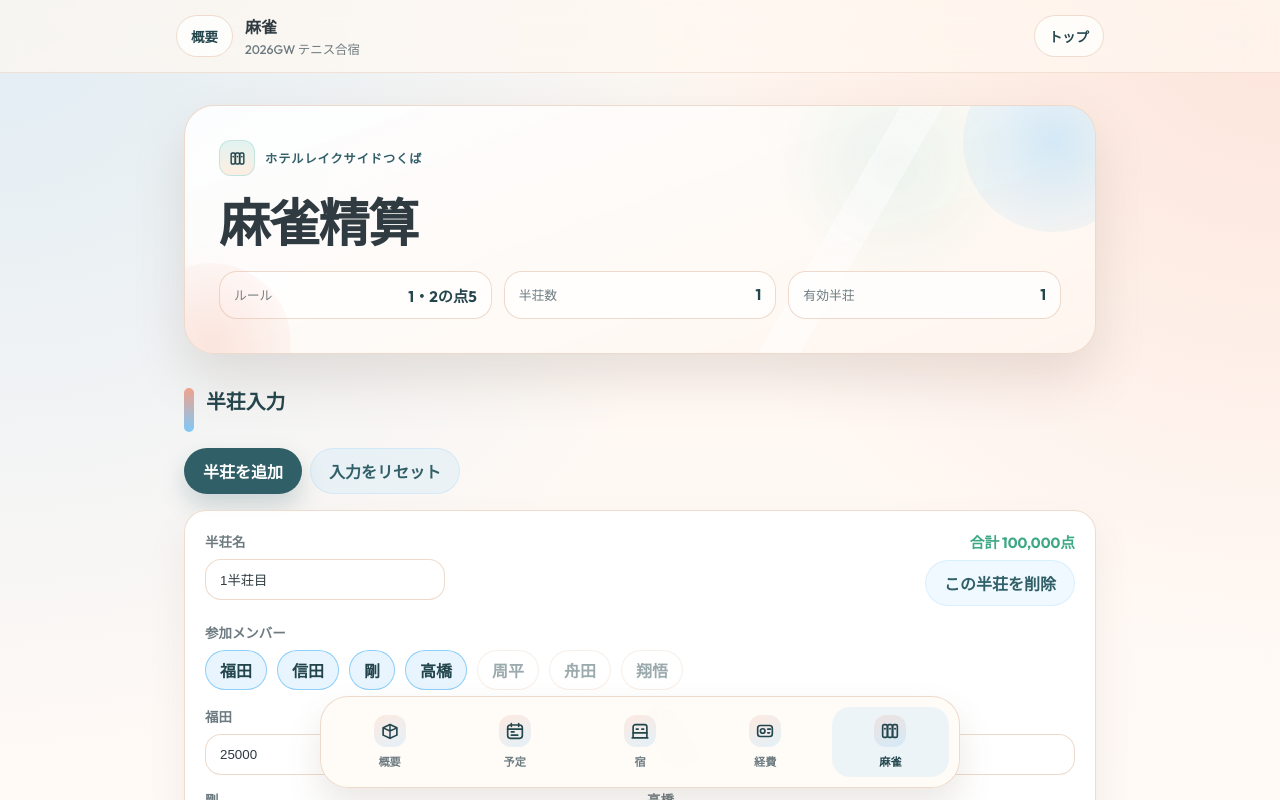
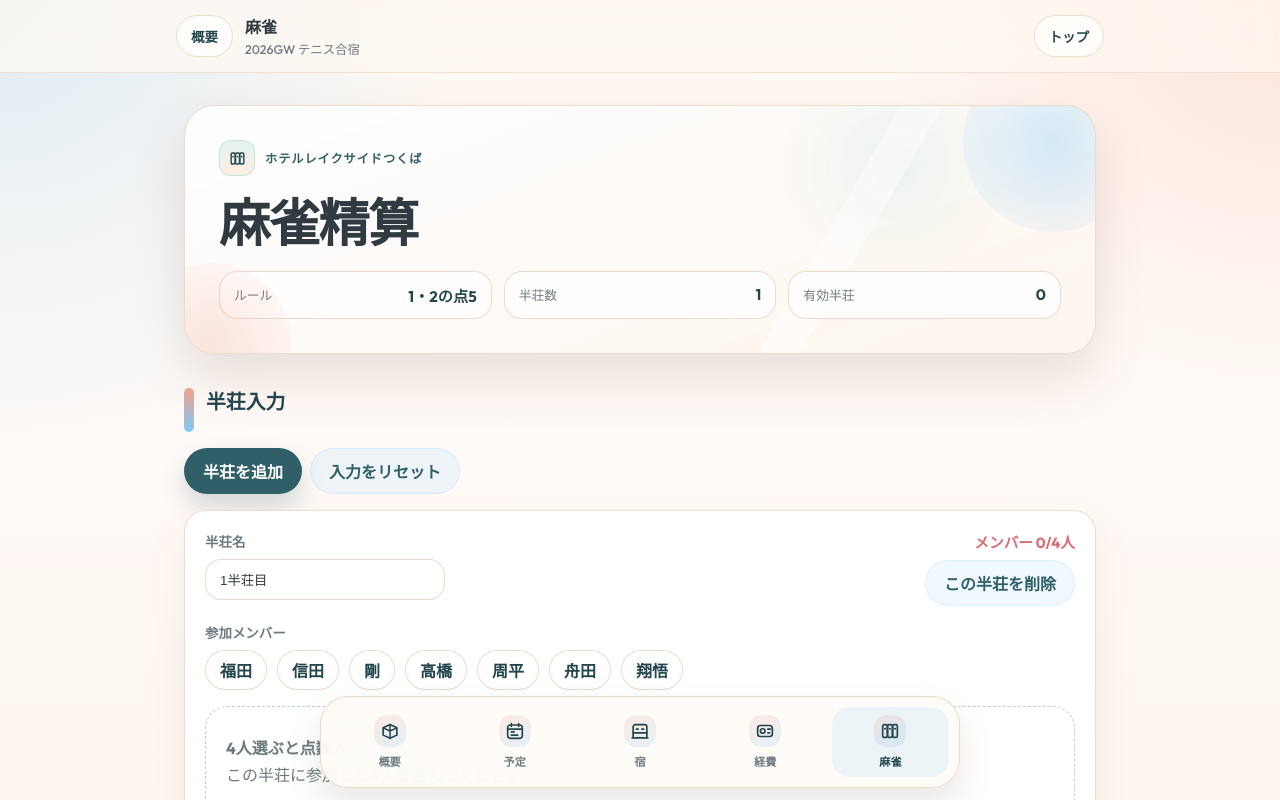
Before and after one commit to shun2741/aote-camp, a React (Vite) app: page /#/trips/2026-gw-tsukuba/mahjong in a window 1280 px wide. Shown: the top 800 px of the page. Built offline with nearby package versions, Linux system fonts and the light colour scheme.

Commit message:
Fix schedule timeline and mahjong reset

```diff
--- a/src/hooks/usePersistentState.ts
+++ b/src/hooks/usePersistentState.ts
@@ -23,11 +23,11 @@ export const usePersistentState = <T,>(storageKey: string, initialValue: T) => {
   }, [storageKey, value]);
 
   const resetValue = () => {
-    setValue(initialValue);
-
     if (typeof window !== "undefined") {
       window.localStorage.removeItem(storageKey);
     }
+
+    setValue(initialValue);
   };
 
   return [value, setValue, resetValue] as const;
--- a/src/pages/MahjongPage.tsx
+++ b/src/pages/MahjongPage.tsx
@@ -38,12 +38,7 @@ const createEmptyDraftGame = (gameNumber: number, players: string[] = []) => ({
 });
 
 const createInitialDraftState = (trip: Trip): MahjongDraftState => ({
-  games:
-    trip.mahjong?.games.map((game) => ({
-      label: game.label,
-      players: game.results.map((result) => result.name),
-      points: Object.fromEntries(game.results.map((result) => [result.name, `${result.point}`])),
-    })) ?? [createEmptyDraftGame(1, trip.members.slice(0, 4))],
+  games: [createEmptyDraftGame(1)],
 });
 
 const normalizeDraftGame = (game: MahjongDraftGame) => ({
--- a/src/styles/global.css
+++ b/src/styles/global.css
@@ -900,14 +900,17 @@ a.button {
 
 .timeline-item {
   display: grid;
-  grid-template-columns: 72px 1fr;
+  grid-template-columns: 88px 1fr;
   gap: 12px;
   align-items: start;
 }
 
 .timeline-item__time {
   position: relative;
-  padding-top: 10px;
+  display: flex;
+  justify-content: flex-end;
+  padding: 10px 22px 0 0;
+  text-align: right;
   color: var(--color-text-sub);
   font-weight: 800;
 }
@@ -915,7 +918,7 @@ a.button {
 .timeline-item__time::before {
   content: "";
   position: absolute;
-  left: 6px;
+  right: 3px;
   top: 18px;
   width: 10px;
   height: 10px;
@@ -927,7 +930,7 @@ a.button {
 .timeline-item__time::after {
   content: "";
   position: absolute;
-  left: 10px;
+  right: 7px;
   top: 36px;
   width: 2px;
   height: calc(100% + 18px);
```
